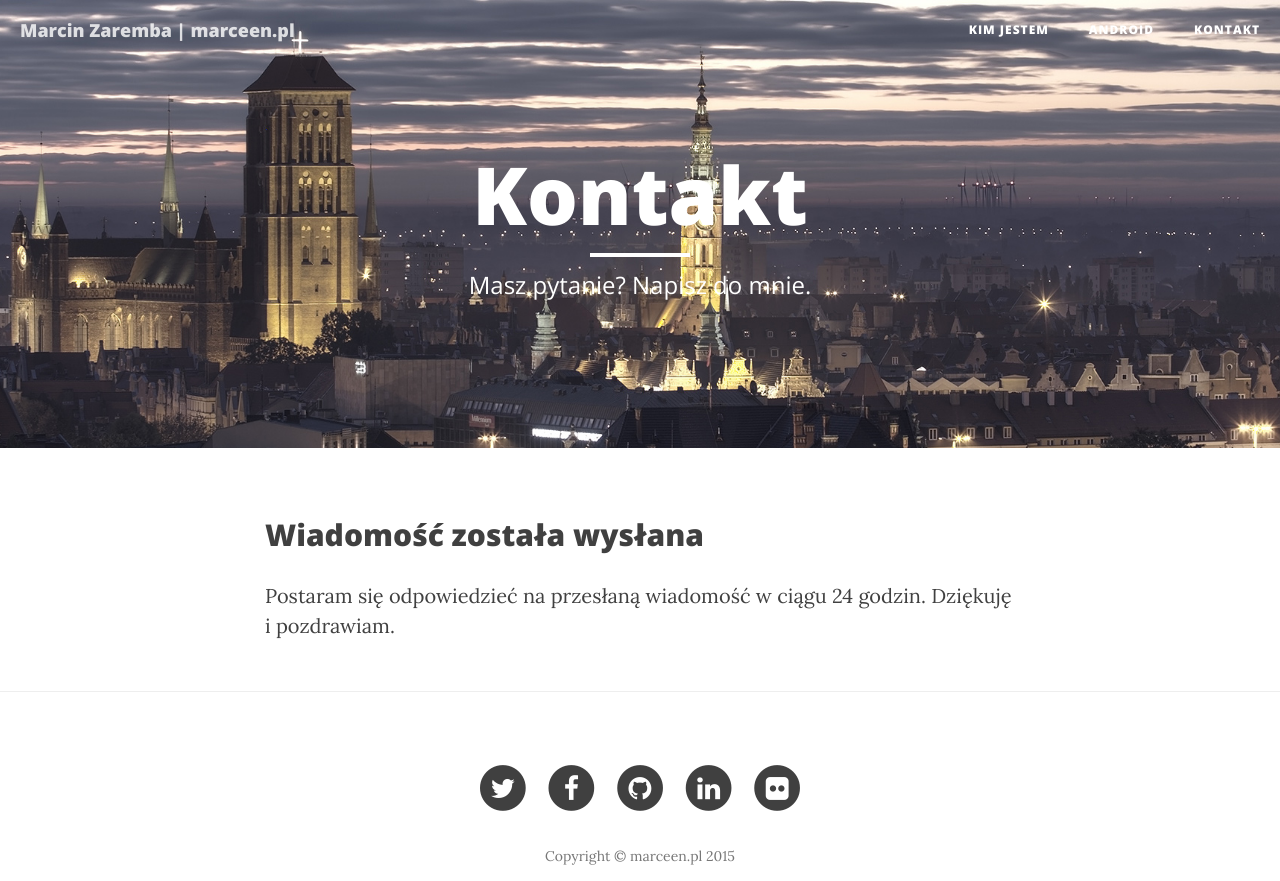
After one commit to m4rc1no5/marceen, a Symfony app: template src/Marceen/KontaktBundle/Resources/views/Kontakt/mailSend.html.twig in a window 1280 px wide. The commit adds this page. Shown: the top 881 px of the page. Run offline with Twig, Linux system fonts and the light colour scheme; the template is opened without the code that fills it, so the values that code supplies are empty; some libraries are stand-ins or nearby versions.

Commit message:
Redirect to send_mail route

```diff
--- a/app/Resources/views/emails/kontakt.html.twig
+++ b/app/Resources/views/emails/kontakt.html.twig
@@ -2,8 +2,8 @@
     Użytkownik <span style="font-weight: bold;">{{ name }}</span> zostawił wiadomość na Twojej stronie internetowej <a href="{{ url('start') }}">marceen.pl</a>
 </p>
 
-<p>Dane formularza:</p>
+<div style="font-weight: bold; margin-bottom: 10px;">Dane formularza:</div>
 <div>Imię: <span style="font-weight: bold;">{{ name }}</span></div>
 <div>Telefon: <span style="font-weight: bold;">{{ phone }}</span></div>
 <div>Wiadomość:</div>
-<p style="font-style: italic;">{{ message }}</p>
+<div style="font-style: italic; margin-top: 5px;">{{ message }}</div>
--- a/src/Marceen/KontaktBundle/Resources/views/Kontakt/index.html.twig
+++ b/src/Marceen/KontaktBundle/Resources/views/Kontakt/index.html.twig
@@ -8,6 +8,8 @@
     <p>
         Jeśli masz do mnie jakiekolwiek pytanie lub inną sprawę to śmiało korzystaj z poniższego formularza. Z góry dziękuję za każde dobre słowo i obiecuję, że w ciągu 24 godzin odpiszę. :-)
     </p>
+
+    <h1>Formularz kontaktowy</h1>
 
     <div>
         {{ form_start(form, { 'attr': { 'novalidate': 'novalidate' }}) }}
--- /dev/null
+++ b/src/Marceen/KontaktBundle/Resources/views/Kontakt/mailSend.html.twig
@@ -0,0 +1,9 @@
+{% extends '@MarceenKontakt/Kontakt/index.html.twig' %}
+
+{% block container %}
+
+    <h2>Wiadomość została wysłana</h2>
+    <p>
+        Postaram się odpowiedzieć na przesłaną wiadomość w ciągu 24 godzin. Dziękuję i pozdrawiam.
+    </p>
+{% endblock %}
```
Also changed, not shown: src/Marceen/KontaktBundle/Controller/KontaktController.php (+13 -0 lines), src/AppBundle/Resources/views/Kontakt/index.html.twig (deleted).
